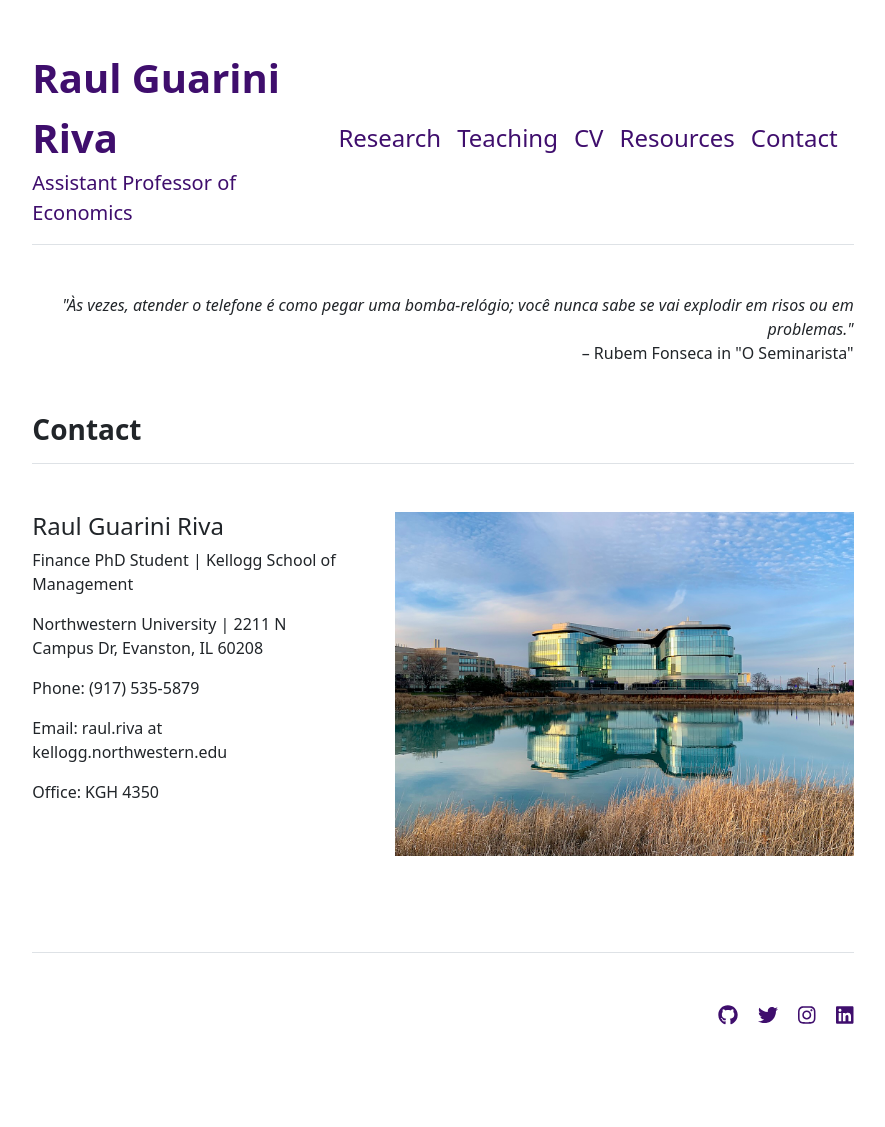
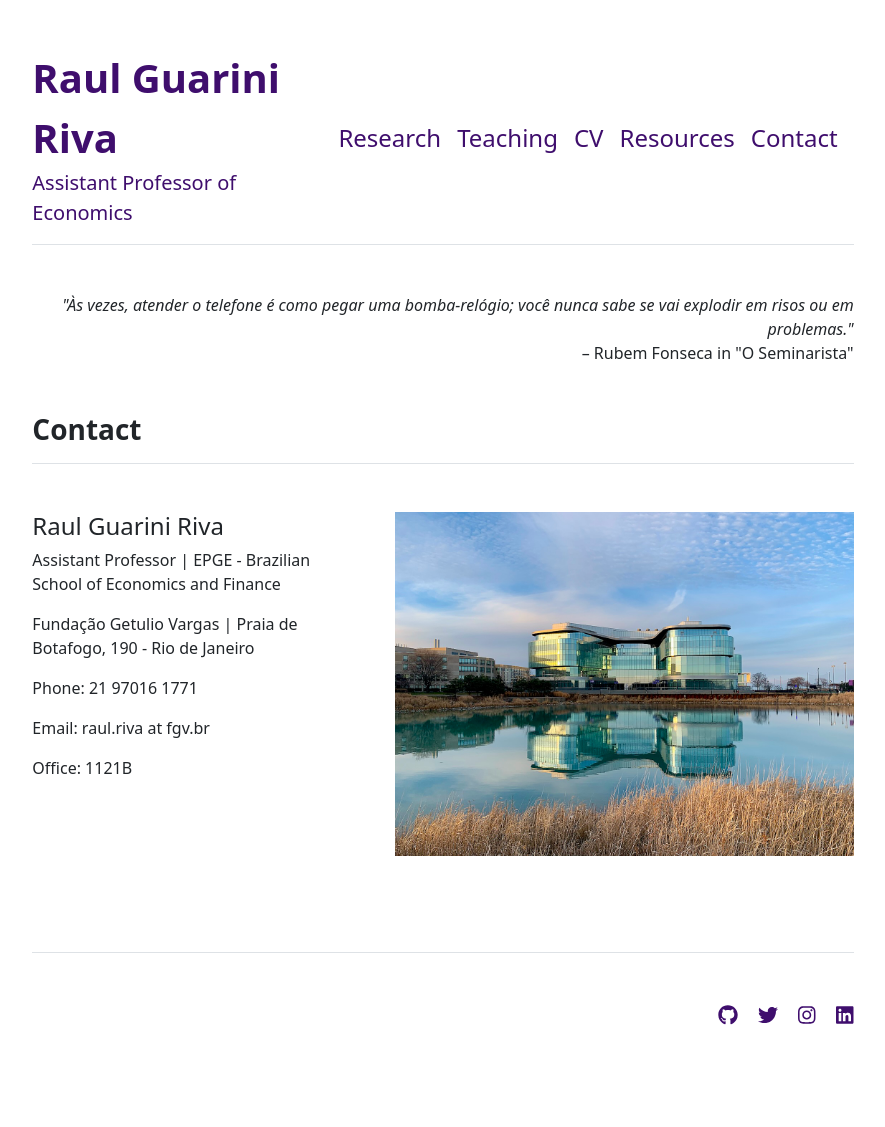
Before and after one commit to rgriva/rgriva.github.io, a Jekyll site: the page built from contact.md, in a window 1280 px wide. Shown: the whole page, without its empty margins (197-1082 px from the left). Built offline with Jekyll 4.4.1, drawn with Linux system fonts in a browser that asks for light colours.

Commit message:
Changed contact names.

```diff
--- a/_data/settings.yml
+++ b/_data/settings.yml
@@ -23,11 +23,11 @@ social:
 
 contacts:
 - {name: 'Raul Guarini Riva',
-   title: 'Finance PhD Student',
-   department: 'Kellogg School of Management',
-   institution: 'Northwestern University',
-   institution_address: '2211 N Campus Dr, Evanston, IL 60208',
-   phone: '(917) 535-5879',
-   email: 'raul.riva at kellogg.northwestern.edu',
-   office: 'KGH 4350',
+   title: 'Assistant Professor',
+   department: 'EPGE - Brazilian School of Economics and Finance',
+   institution: 'Fundação Getulio Vargas',
+   institution_address: 'Praia de Botafogo, 190 - Rio de Janeiro',
+   phone: '21 97016 1771',
+   email: 'raul.riva at fgv.br',
+   office: '1121B',
    image: 'assets/img/Kellogg_Sunny.jpeg'}
```
